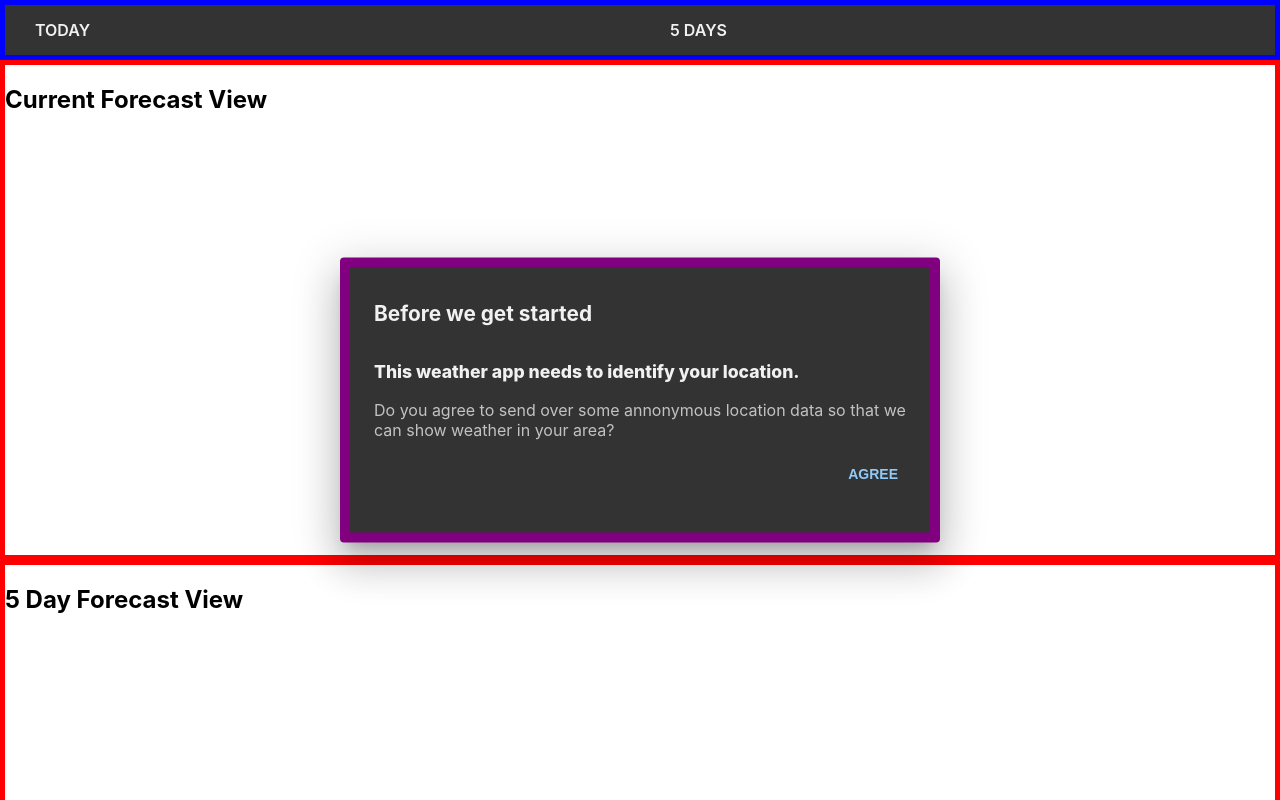
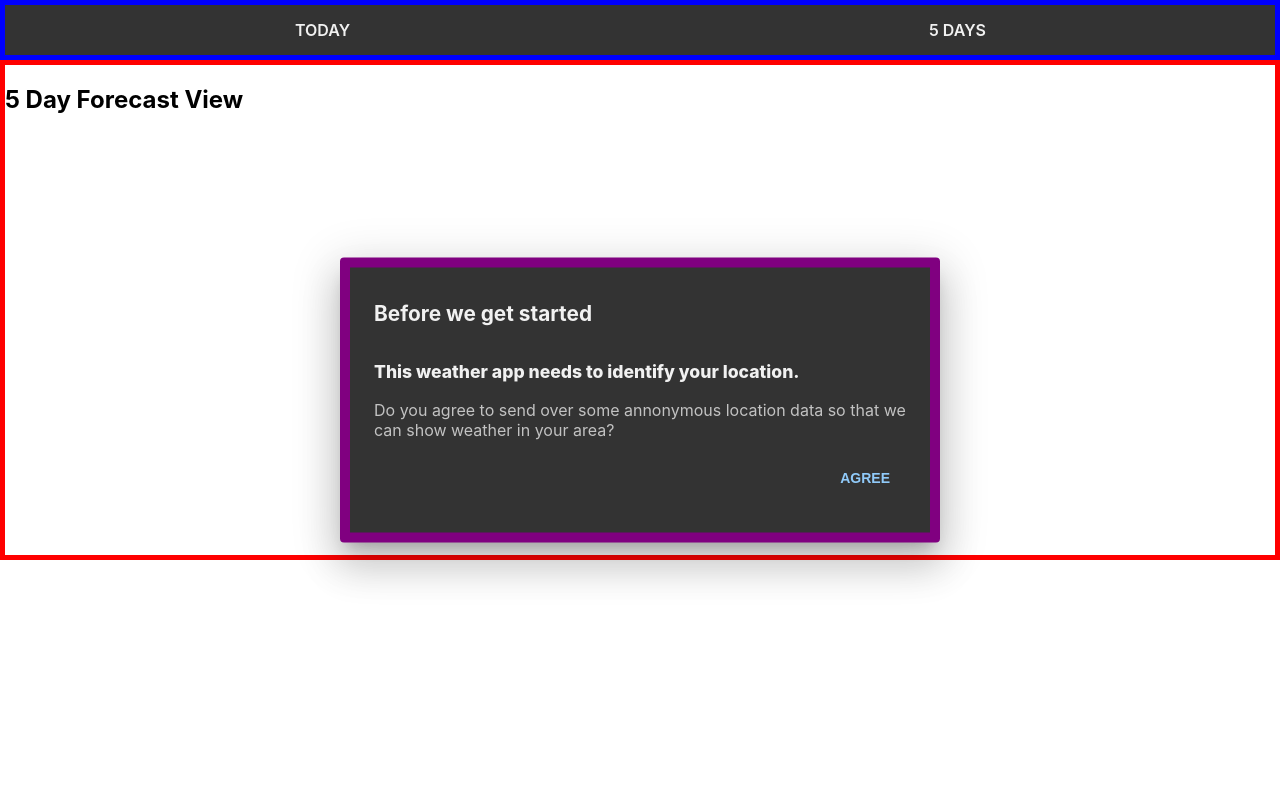
Before and after one commit to lokeam/openWeather, a React (Create React App) app: page / in a window 1280 px wide. Shown: the top 800 px of the page. Built offline with nearby package versions, Linux system fonts and the light colour scheme.

Commit message:
feat: added useFetch hook for api calls, wired to CurrentView

```diff
--- a/src/App.js
+++ b/src/App.js
@@ -59,7 +59,7 @@ function App() {
     <div className="App">
         <NavBar />
         { status === 'start' && <Alert handleGeoData={ handleGeoData}  /> }
-        <CurrentView />
+        { status === 'fetchingWeatherData' && <CurrentView geoData={ geoData } />  }
         <ForecastView />
     </div>
   );
--- a/src/components/Alert/alert.css
+++ b/src/components/Alert/alert.css
@@ -39,7 +39,7 @@
 .alert-dialog__btn {
   background-color: transparent;
   color: #90caf9;
-  padding: 6px 8px;
+  padding: 10px 16px;
   font-weight: 600;
   text-transform: uppercase;
   transition: background-color 250ms cubic-bezier(0.4, 0, 0.2, 1) 0ms,box-shadow 250ms cubic-bezier(0.4, 0, 0.2, 1) 0ms,border 250ms cubic-bezier(0.4, 0, 0.2, 1) 0ms;
@@ -49,3 +49,7 @@
   border: 0;
   font-size: 0.875rem;
 }
+
+.alert-dialog__btn:hover {
+  background-color: #7f7f7f;
+}
--- a/src/components/CurrentView/CurrentView.jsx
+++ b/src/components/CurrentView/CurrentView.jsx
@@ -1,7 +1,13 @@
 import React from 'react';
+import useFetch from '../../helpers/useFetch';
 import './current.css';
 
-function CurrentView() {
+function CurrentView( {geoData} ) {
+
+  const url = `http://api.openweathermap.org/data/2.5/weather?lat=${geoData.lat}&lon=${geoData.lon}&units=imperial&appid=${process.env.REACT_APP_OPEN_WEATHER_MAP_API_KEY}`;
+  const { status, data, error } = useFetch(url);
+  console.log('CurrentView, fetch status: ', status);
+  console.log('CurrentView, fetch data: ', data);
 
   return (
     <div className="weather-container--current">
--- a/src/components/NavBar/navbar.css
+++ b/src/components/NavBar/navbar.css
@@ -21,4 +21,9 @@
   padding: 15px 30px;
   width: 50%;
   cursor: pointer;
+  text-align: center;
 }
+
+.nav__list--item:hover {
+  background-color: #7f7f7f;
+}
--- /dev/null
+++ b/src/helpers/useFetch.js
@@ -0,0 +1,35 @@
+import { useEffect, useRef, useState } from 'react';
+
+const useFetch = (endpoint) => {
+  const cache = useRef({});
+  const [status, setStatus] = useState('idle');
+  const [data, setData] = useState([]);
+
+  useEffect(() => {
+      if (!endpoint) return;
+
+      const fetchData = async () => {
+
+          setStatus('fetching');
+          if (cache.current[endpoint]) {
+              const data = cache.current[endpoint];
+              setData(data);
+              setStatus('fetched');
+
+          } else {
+              const response = await fetch(endpoint);
+              const data = await response.json();
+              cache.current[endpoint] = data; // set response in cache;
+              setData(data);
+              setStatus('fetched');
+
+          }
+      };
+
+      fetchData();
+  }, [endpoint]);
+
+  return { status, data };
+}
+
+export default useFetch;
```
